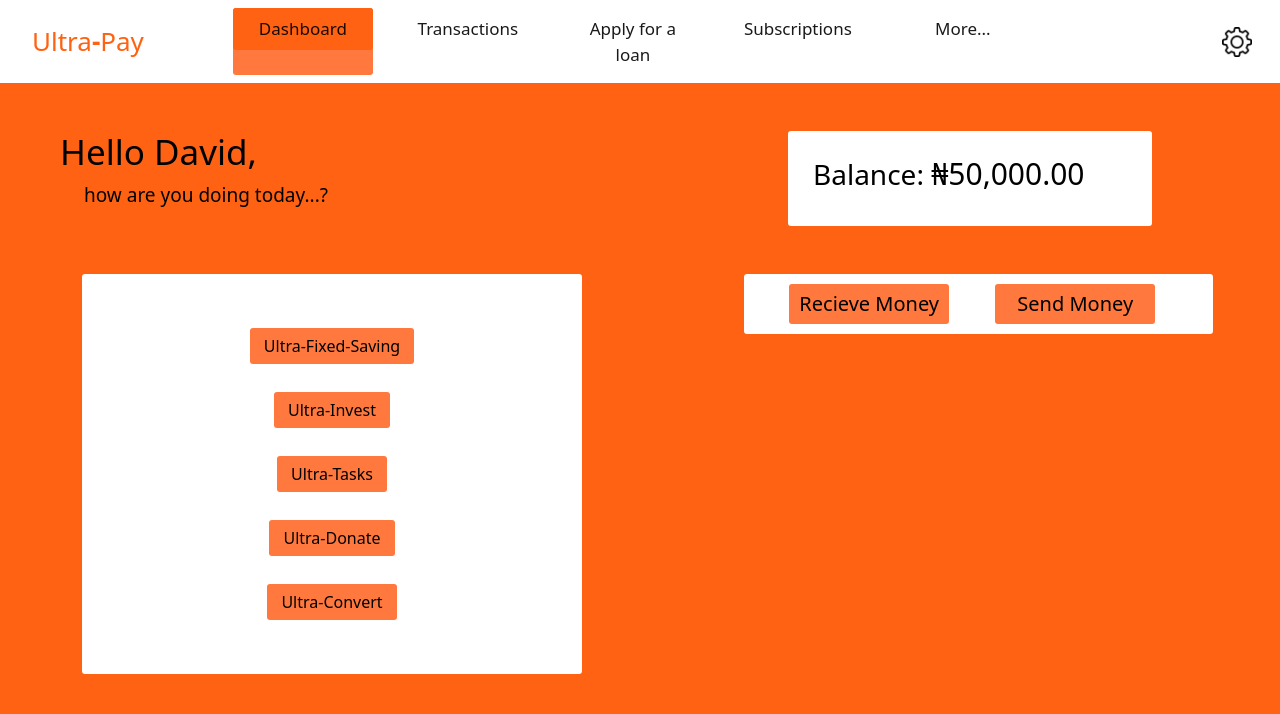
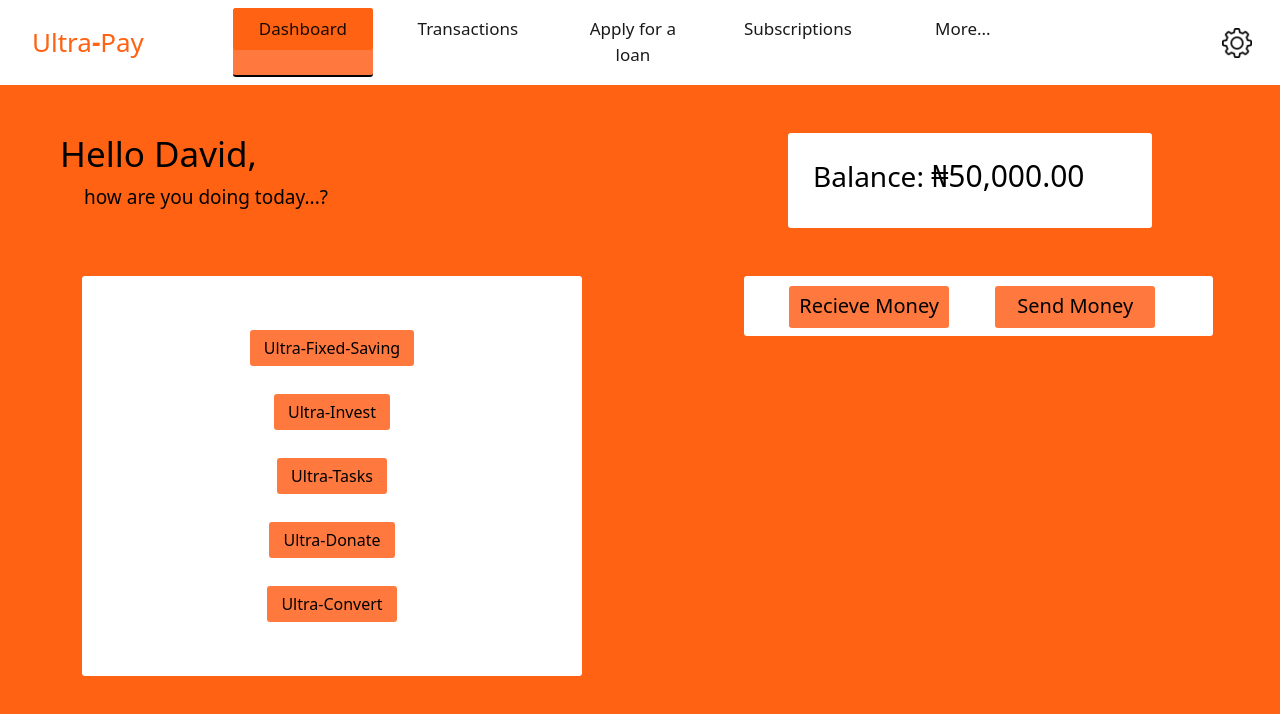
Before and after one commit to kachi-obieri/git-test, a plain HTML site: page NEW/index.html in a window 1280 px wide. In both pictures the pointer is over the item "Dashboard". Drawn offline with nearby package versions, Linux system fonts and the light colour scheme.

Commit message:
made some new changes

```diff
--- a/NEW/Assests/css/main.css
+++ b/NEW/Assests/css/main.css
@@ -18,6 +18,8 @@ body{
     font-size: 17px;
     width: 140px;
     margin-left: 25px;
+
+    border-bottom: 2px solid #fff;
 }
 .dash{
     background-color: #FF6212;
@@ -27,7 +29,8 @@ body{
 .nav-item:hover{
     background-color: #ff783e;
     border-radius: 3px;
-    transition: all .3s;
+    transition: all 3s;
+    border-bottom: 2px solid #000;
 }
 .navbar-nav{
     text-align: center;
@@ -70,6 +73,7 @@ body{
     text-decoration: none;
     padding: 5px;
     background-color: #ff783e;
+    border-bottom: 2px solid #ff783e;
     border-radius: 3px;
     color: black;
     width: 160px;
@@ -79,6 +83,7 @@ body{
     background-color: #FF6212;
     color: #000;
     transition: all .3s;
+    border-bottom: 2px solid #000;
 }
 .ultra{
     margin-left: 70px ;
```
Also changed, not shown: NEW/Assests/js/index.js (added), index.html (deleted), storm_ff.txt (deleted).
